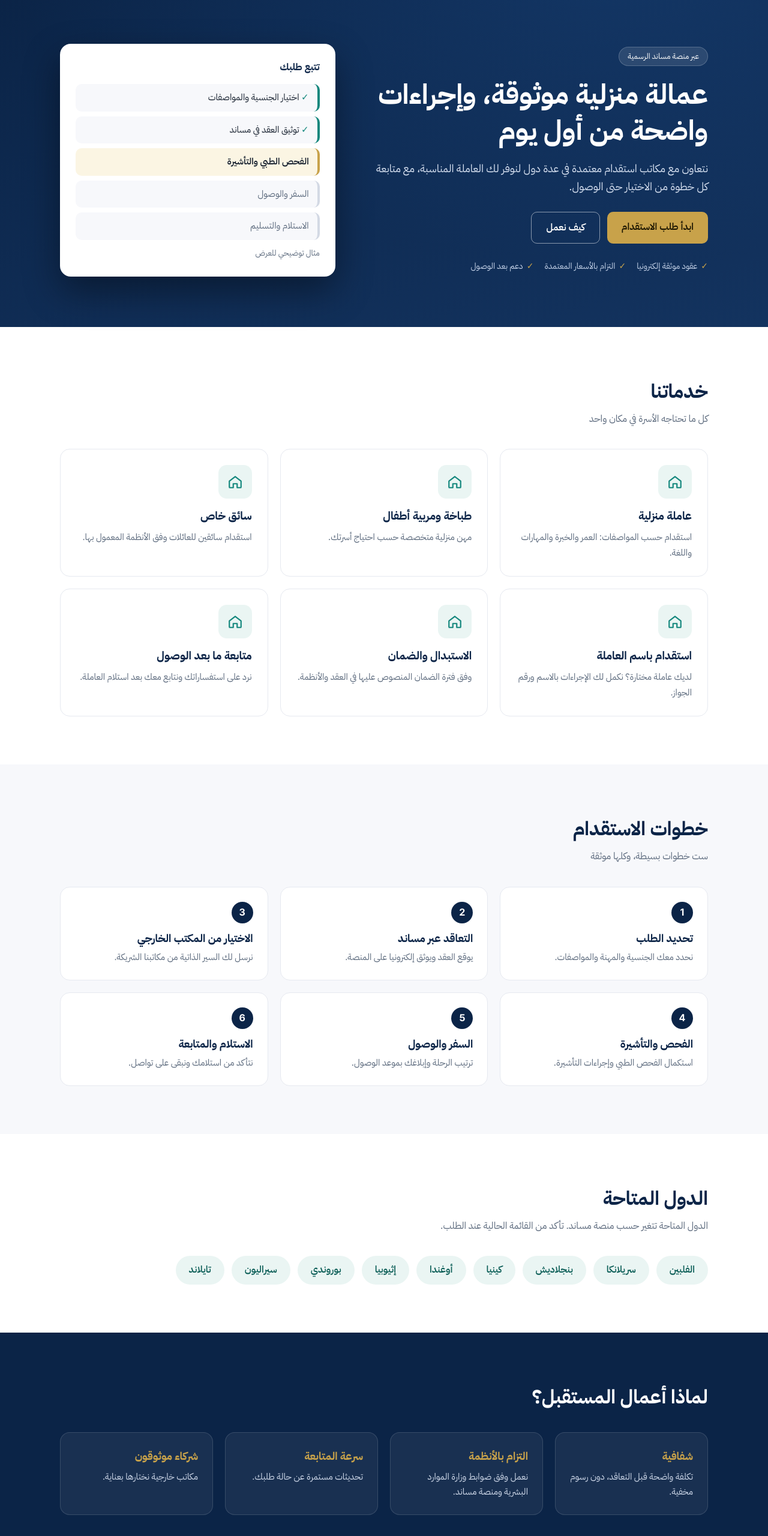
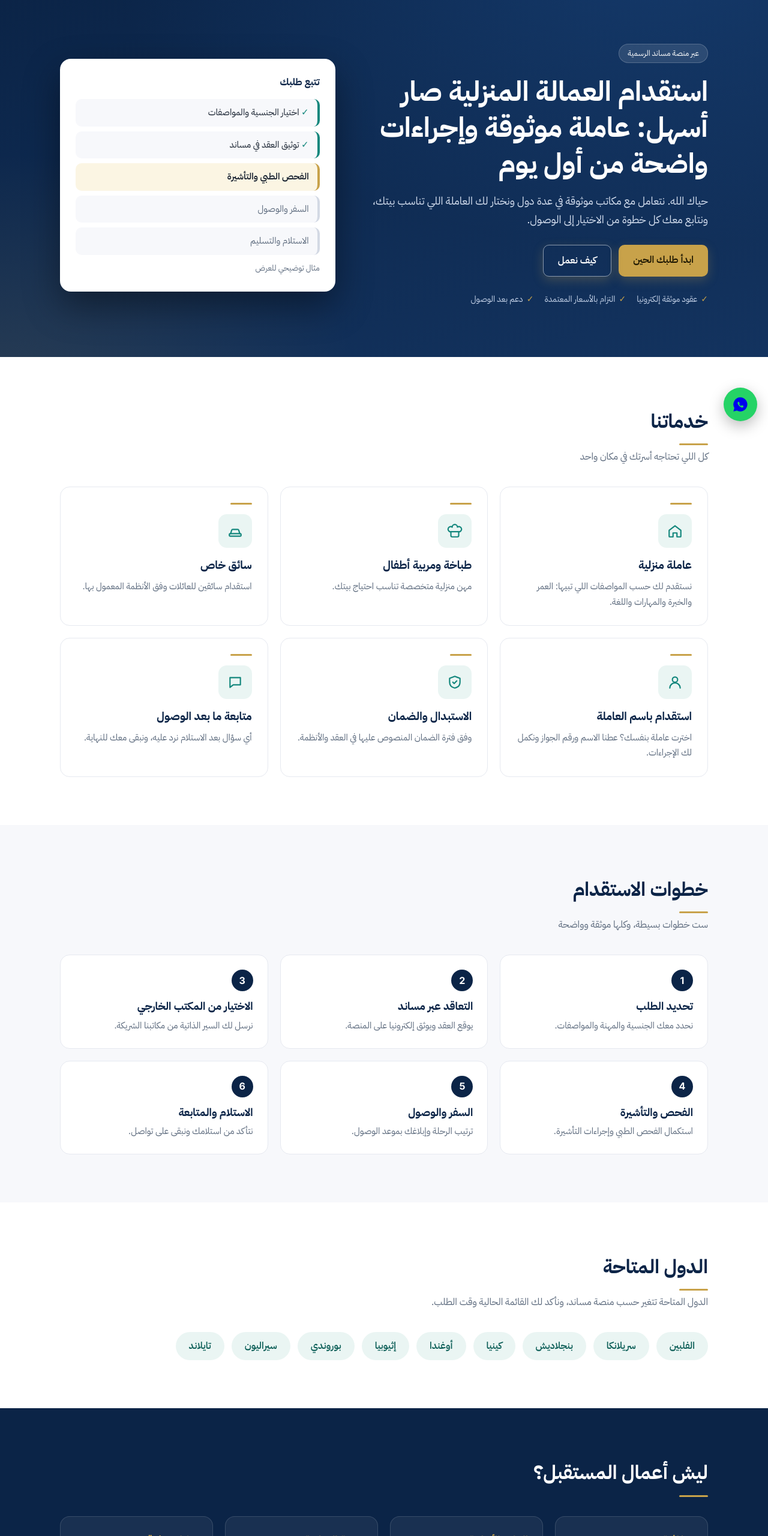
Before and after one commit to wazer14/futureworks, a plain HTML site: page index.html in a window 1280 px wide. Shown: the part 80-2640 px from the top of the page at 60% size. Drawn offline with Linux system fonts and the light colour scheme.

Commit message:
Revise copy and design

```diff
--- a/index.html
+++ b/index.html
@@ -29,9 +29,9 @@
   <div class="wrap hero-in">
     <div class="hero-text">
       <span class="pill" data-ar="عبر منصة مساند الرسمية" data-en="Through the official Musaned platform">عبر منصة مساند الرسمية</span>
-      <h1 data-ar="عمالة منزلية موثوقة، وإجراءات واضحة من أول يوم" data-en="Trusted domestic workers, with a clear process from day one">عمالة منزلية موثوقة، وإجراءات واضحة من أول يوم</h1>
-      <p data-ar="نتعاون مع مكاتب استقدام معتمدة في عدة دول لنوفر لك العاملة المناسبة، مع متابعة كل خطوة من الاختيار حتى الوصول." data-en="We work with vetted recruitment offices abroad to match you with the right worker, and follow every step from selection to arrival.">نتعاون مع مكاتب استقدام معتمدة في عدة دول لنوفر لك العاملة المناسبة، مع متابعة كل خطوة من الاختيار حتى الوصول.</p>
-      <div class="cta"><a class="btn" href="#contact" data-ar="ابدأ طلب الاستقدام" data-en="Start a request">ابدأ طلب الاستقدام</a><a class="btn ghost" href="#process" data-ar="كيف نعمل" data-en="How we work">كيف نعمل</a></div>
+      <h1 data-ar="استقدام العمالة المنزلية صار أسهل: عاملة موثوقة وإجراءات واضحة من أول يوم" data-en="Trusted domestic workers, with a clear process from day one">استقدام العمالة المنزلية صار أسهل: عاملة موثوقة وإجراءات واضحة من أول يوم</h1>
+      <p data-ar="حياك الله. نتعامل مع مكاتب موثوقة في عدة دول ونختار لك العاملة اللي تناسب بيتك، ونتابع معك كل خطوة من الاختيار إلى الوصول." data-en="We work with vetted recruitment offices abroad to find the right worker for your home, and follow every step from selection to arrival.">حياك الله. نتعامل مع مكاتب موثوقة في عدة دول ونختار لك العاملة اللي تناسب بيتك، ونتابع معك كل خطوة من الاختيار إلى الوصول.</p>
+      <div class="cta"><a class="btn" href="#contact" data-ar="ابدأ طلبك الحين" data-en="Start your request">ابدأ طلبك الحين</a><a class="btn ghost" href="#process" data-ar="كيف نعمل" data-en="How we work">كيف نعمل</a></div>
       <ul class="trust">
         <li data-ar="عقود موثقة إلكترونيا" data-en="Electronically authenticated contracts">عقود موثقة إلكترونيا</li>
         <li data-ar="التزام بالأسعار المعتمدة" data-en="Within approved price ceilings">التزام بالأسعار المعتمدة</li>
@@ -55,14 +55,14 @@
 <section id="services" class="sec">
   <div class="wrap">
     <h2 data-ar="خدماتنا" data-en="Our services">خدماتنا</h2>
-    <p class="sub" data-ar="كل ما تحتاجه الأسرة في مكان واحد" data-en="Everything a household needs, in one place">كل ما تحتاجه الأسرة في مكان واحد</p>
+    <p class="sub" data-ar="كل اللي تحتاجه أسرتك في مكان واحد" data-en="Everything a household needs, in one place">كل اللي تحتاجه أسرتك في مكان واحد</p>
     <div class="grid3">
-      <article class="card"><div class="ic"><svg viewBox="0 0 24 24" width="26" height="26" fill="none" stroke="#14877d" stroke-width="2" stroke-linecap="round" stroke-linejoin="round"><path d="M3 11l9-7 9 7v9a1 1 0 0 1-1 1h-5v-6H9v6H4a1 1 0 0 1-1-1z"/></svg></div><h3 data-ar="عاملة منزلية" data-en="Housemaids">عاملة منزلية</h3><p data-ar="استقدام حسب المواصفات: العمر والخبرة والمهارات واللغة." data-en="Recruitment by specification: age, experience, skills and language.">استقدام حسب المواصفات: العمر والخبرة والمهارات واللغة.</p></article>
-      <article class="card"><div class="ic"><svg viewBox="0 0 24 24" width="26" height="26" fill="none" stroke="#14877d" stroke-width="2" stroke-linecap="round" stroke-linejoin="round"><path d="M3 11l9-7 9 7v9a1 1 0 0 1-1 1h-5v-6H9v6H4a1 1 0 0 1-1-1z"/></svg></div><h3 data-ar="طباخة ومربية أطفال" data-en="Cooks & nannies">طباخة ومربية أطفال</h3><p data-ar="مهن منزلية متخصصة حسب احتياج أسرتك." data-en="Specialised household roles to fit your family.">مهن منزلية متخصصة حسب احتياج أسرتك.</p></article>
-      <article class="card"><div class="ic"><svg viewBox="0 0 24 24" width="26" height="26" fill="none" stroke="#14877d" stroke-width="2" stroke-linecap="round" stroke-linejoin="round"><path d="M3 11l9-7 9 7v9a1 1 0 0 1-1 1h-5v-6H9v6H4a1 1 0 0 1-1-1z"/></svg></div><h3 data-ar="سائق خاص" data-en="Private drivers">سائق خاص</h3><p data-ar="استقدام سائقين للعائلات وفق الأنظمة المعمول بها." data-en="Drivers for families, in line with current regulations.">استقدام سائقين للعائلات وفق الأنظمة المعمول بها.</p></article>
-      <article class="card"><div class="ic"><svg viewBox="0 0 24 24" width="26" height="26" fill="none" stroke="#14877d" stroke-width="2" stroke-linecap="round" stroke-linejoin="round"><path d="M3 11l9-7 9 7v9a1 1 0 0 1-1 1h-5v-6H9v6H4a1 1 0 0 1-1-1z"/></svg></div><h3 data-ar="استقدام باسم العاملة" data-en="Named worker recruitment">استقدام باسم العاملة</h3><p data-ar="لديك عاملة مختارة؟ نكمل لك الإجراءات بالاسم ورقم الجواز." data-en="Already chosen a worker? We handle it by name and passport number.">لديك عاملة مختارة؟ نكمل لك الإجراءات بالاسم ورقم الجواز.</p></article>
-      <article class="card"><div class="ic"><svg viewBox="0 0 24 24" width="26" height="26" fill="none" stroke="#14877d" stroke-width="2" stroke-linecap="round" stroke-linejoin="round"><path d="M3 11l9-7 9 7v9a1 1 0 0 1-1 1h-5v-6H9v6H4a1 1 0 0 1-1-1z"/></svg></div><h3 data-ar="الاستبدال والضمان" data-en="Replacement & guarantee">الاستبدال والضمان</h3><p data-ar="وفق فترة الضمان المنصوص عليها في العقد والأنظمة." data-en="As set out in the contract and regulations.">وفق فترة الضمان المنصوص عليها في العقد والأنظمة.</p></article>
-      <article class="card"><div class="ic"><svg viewBox="0 0 24 24" width="26" height="26" fill="none" stroke="#14877d" stroke-width="2" stroke-linecap="round" stroke-linejoin="round"><path d="M3 11l9-7 9 7v9a1 1 0 0 1-1 1h-5v-6H9v6H4a1 1 0 0 1-1-1z"/></svg></div><h3 data-ar="متابعة ما بعد الوصول" data-en="After-arrival support">متابعة ما بعد الوصول</h3><p data-ar="نرد على استفساراتك ونتابع معك بعد استلام العاملة." data-en="We answer your questions and follow up after handover.">نرد على استفساراتك ونتابع معك بعد استلام العاملة.</p></article>
+      <article class="card"><div class="ic"><svg viewBox="0 0 24 24" width="26" height="26" fill="none" stroke="#14877d" stroke-width="2" stroke-linecap="round" stroke-linejoin="round"><path d="M3 11l9-7 9 7v9a1 1 0 0 1-1 1h-5v-6H9v6H4a1 1 0 0 1-1-1z"/></svg></div><h3 data-ar="عاملة منزلية" data-en="Housemaids">عاملة منزلية</h3><p data-ar="نستقدم لك حسب المواصفات اللي تبيها: العمر والخبرة والمهارات واللغة." data-en="Recruitment by specification: age, experience, skills and language.">نستقدم لك حسب المواصفات اللي تبيها: العمر والخبرة والمهارات واللغة.</p></article>
+      <article class="card"><div class="ic"><svg viewBox="0 0 24 24" width="26" height="26" fill="none" stroke="#14877d" stroke-width="2" stroke-linecap="round" stroke-linejoin="round"><path d="M6 13h12v6a2 2 0 0 1-2 2H8a2 2 0 0 1-2-2z"/><path d="M7 13a4 4 0 1 1 1-7 4 4 0 0 1 8 0 4 4 0 1 1 1 7"/></svg></div><h3 data-ar="طباخة ومربية أطفال" data-en="Cooks & nannies">طباخة ومربية أطفال</h3><p data-ar="مهن منزلية متخصصة تناسب احتياج بيتك." data-en="Specialised household roles to fit your family.">مهن منزلية متخصصة تناسب احتياج بيتك.</p></article>
+      <article class="card"><div class="ic"><svg viewBox="0 0 24 24" width="26" height="26" fill="none" stroke="#14877d" stroke-width="2" stroke-linecap="round" stroke-linejoin="round"><path d="M5 16l1.5-5a2 2 0 0 1 2-1.5h7a2 2 0 0 1 2 1.5L19 16"/><rect x="3" y="16" width="18" height="4" rx="1.5"/></svg></div><h3 data-ar="سائق خاص" data-en="Private drivers">سائق خاص</h3><p data-ar="استقدام سائقين للعائلات وفق الأنظمة المعمول بها." data-en="Drivers for families, in line with current regulations.">استقدام سائقين للعائلات وفق الأنظمة المعمول بها.</p></article>
+      <article class="card"><div class="ic"><svg viewBox="0 0 24 24" width="26" height="26" fill="none" stroke="#14877d" stroke-width="2" stroke-linecap="round" stroke-linejoin="round"><circle cx="12" cy="8" r="4"/><path d="M4 21a8 8 0 0 1 16 0"/></svg></div><h3 data-ar="استقدام باسم العاملة" data-en="Named worker recruitment">استقدام باسم العاملة</h3><p data-ar="اخترت عاملة بنفسك؟ عطنا الاسم ورقم الجواز ونكمل لك الإجراءات." data-en="Already chosen a worker? We handle it by name and passport number.">اخترت عاملة بنفسك؟ عطنا الاسم ورقم الجواز ونكمل لك الإجراءات.</p></article>
+      <article class="card"><div class="ic"><svg viewBox="0 0 24 24" width="26" height="26" fill="none" stroke="#14877d" stroke-width="2" stroke-linecap="round" stroke-linejoin="round"><path d="M12 3l8 3v6c0 5-3.5 8-8 9-4.5-1-8-4-8-9V6z"/><path d="M9 12l2 2 4-4"/></svg></div><h3 data-ar="الاستبدال والضمان" data-en="Replacement & guarantee">الاستبدال والضمان</h3><p data-ar="وفق فترة الضمان المنصوص عليها في العقد والأنظمة." data-en="As set out in the contract and regulations.">وفق فترة الضمان المنصوص عليها في العقد والأنظمة.</p></article>
+      <article class="card"><div class="ic"><svg viewBox="0 0 24 24" width="26" height="26" fill="none" stroke="#14877d" stroke-width="2" stroke-linecap="round" stroke-linejoin="round"><path d="M4 5h16v11H9l-5 4z"/></svg></div><h3 data-ar="متابعة ما بعد الوصول" data-en="After-arrival support">متابعة ما بعد الوصول</h3><p data-ar="أي سؤال بعد الاستلام نرد عليه، ونبقى معك للنهاية." data-en="We answer your questions and follow up after handover.">أي سؤال بعد الاستلام نرد عليه، ونبقى معك للنهاية.</p></article>
     </div>
   </div>
 </section>
@@ -70,7 +70,7 @@
 <section id="process" class="sec alt">
   <div class="wrap">
     <h2 data-ar="خطوات الاستقدام" data-en="How recruitment works">خطوات الاستقدام</h2>
-    <p class="sub" data-ar="ست خطوات بسيطة، وكلها موثقة" data-en="Six simple, documented steps">ست خطوات بسيطة، وكلها موثقة</p>
+    <p class="sub" data-ar="ست خطوات بسيطة، وكلها موثقة وواضحة" data-en="Six simple, documented steps">ست خطوات بسيطة، وكلها موثقة وواضحة</p>
     <ol class="timeline">
       <li><span>1</span><h3 data-ar="تحديد الطلب" data-en="Define your request">تحديد الطلب</h3><p data-ar="نحدد معك الجنسية والمهنة والمواصفات." data-en="We agree nationality, role and profile.">نحدد معك الجنسية والمهنة والمواصفات.</p></li>
       <li><span>2</span><h3 data-ar="التعاقد عبر مساند" data-en="Contract on Musaned">التعاقد عبر مساند</h3><p data-ar="يوقع العقد ويوثق إلكترونيا على المنصة." data-en="The contract is signed and authenticated on the platform.">يوقع العقد ويوثق إلكترونيا على المنصة.</p></li>
@@ -85,7 +85,7 @@
 <section id="countries" class="sec">
   <div class="wrap">
     <h2 data-ar="الدول المتاحة" data-en="Source countries">الدول المتاحة</h2>
-    <p class="sub" data-ar="الدول المتاحة تتغير حسب منصة مساند. تأكد من القائمة الحالية عند الطلب." data-en="Availability follows Musaned and can change. We confirm the current list when you apply.">الدول المتاحة تتغير حسب منصة مساند. تأكد من القائمة الحالية عند الطلب.</p>
+    <p class="sub" data-ar="الدول المتاحة تتغير حسب منصة مساند، ونأكد لك القائمة الحالية وقت الطلب." data-en="Availability follows Musaned and can change. We confirm the current list when you apply.">الدول المتاحة تتغير حسب منصة مساند، ونأكد لك القائمة الحالية وقت الطلب.</p>
     <div class="chips">
       <span data-ar="الفلبين" data-en="Philippines">الفلبين</span><span data-ar="سريلانكا" data-en="Sri Lanka">سريلانكا</span><span data-ar="بنجلاديش" data-en="Bangladesh">بنجلاديش</span><span data-ar="كينيا" data-en="Kenya">كينيا</span><span data-ar="أوغندا" data-en="Uganda">أوغندا</span><span data-ar="إثيوبيا" data-en="Ethiopia">إثيوبيا</span><span data-ar="بوروندي" data-en="Burundi">بوروندي</span><span data-ar="سيراليون" data-en="Sierra Leone">سيراليون</span><span data-ar="تايلاند" data-en="Thailand">تايلاند</span>
     </div>
@@ -94,12 +94,12 @@
 
 <section id="why" class="sec dark">
   <div class="wrap">
-    <h2 data-ar="لماذا أعمال المستقبل؟" data-en="Why Future Works?">لماذا أعمال المستقبل؟</h2>
+    <h2 data-ar="ليش أعمال المستقبل؟" data-en="Why Future Works?">ليش أعمال المستقبل؟</h2>
     <div class="grid4">
-      <div class="why"><b data-ar="شفافية" data-en="Transparency">شفافية</b><p data-ar="تكلفة واضحة قبل التعاقد، دون رسوم مخفية." data-en="Clear costs before you sign, no hidden fees.">تكلفة واضحة قبل التعاقد، دون رسوم مخفية.</p></div>
+      <div class="why"><b data-ar="شفافية" data-en="Transparency">شفافية</b><p data-ar="تعرف التكلفة قبل ما توقع، وبدون رسوم مخفية." data-en="Clear costs before you sign, no hidden fees.">تعرف التكلفة قبل ما توقع، وبدون رسوم مخفية.</p></div>
       <div class="why"><b data-ar="التزام بالأنظمة" data-en="Compliance">التزام بالأنظمة</b><p data-ar="نعمل وفق ضوابط وزارة الموارد البشرية ومنصة مساند." data-en="We follow HRSD rules and the Musaned platform.">نعمل وفق ضوابط وزارة الموارد البشرية ومنصة مساند.</p></div>
-      <div class="why"><b data-ar="سرعة المتابعة" data-en="Fast follow-up">سرعة المتابعة</b><p data-ar="تحديثات مستمرة عن حالة طلبك." data-en="Regular updates on your request status.">تحديثات مستمرة عن حالة طلبك.</p></div>
-      <div class="why"><b data-ar="شركاء موثوقون" data-en="Vetted partners">شركاء موثوقون</b><p data-ar="مكاتب خارجية نختارها بعناية." data-en="Overseas offices we choose with care.">مكاتب خارجية نختارها بعناية.</p></div>
+      <div class="why"><b data-ar="سرعة المتابعة" data-en="Fast follow-up">سرعة المتابعة</b><p data-ar="نخبرك بكل جديد في طلبك أول بأول." data-en="Regular updates on your request status.">نخبرك بكل جديد في طلبك أول بأول.</p></div>
+      <div class="why"><b data-ar="شركاء موثوقون" data-en="Vetted partners">شركاء موثوقون</b><p data-ar="مكاتب خارجية نختارها بعناية ونتعامل معها مباشرة." data-en="Overseas offices we choose with care.">مكاتب خارجية نختارها بعناية ونتعامل معها مباشرة.</p></div>
     </div>
   </div>
 </section>
@@ -108,20 +108,20 @@
   <div class="wrap narrow">
     <h2 data-ar="أسئلة شائعة" data-en="Frequently asked questions">أسئلة شائعة</h2>
     <details><summary data-ar="كم تستغرق مدة الاستقدام؟" data-en="How long does recruitment take?">كم تستغرق مدة الاستقدام؟</summary><p data-ar="تختلف حسب الجنسية. الأرقام المنشورة على مساند تشير عادة إلى نحو 47 إلى 57 يوما في المتوسط للجنسيات الشائعة." data-en="It depends on nationality. Averages published for Musaned are roughly 47 to 57 days for common nationalities.">تختلف حسب الجنسية. الأرقام المنشورة على مساند تشير عادة إلى نحو 47 إلى 57 يوما في المتوسط للجنسيات الشائعة.</p></details>
-    <details><summary data-ar="كم التكلفة؟" data-en="What does it cost?">كم التكلفة؟</summary><p data-ar="تحدد الوزارة سقفا أعلى لتكلفة الاستقدام لكل جنسية. نوضح لك التكلفة النهائية قبل توقيع العقد." data-en="The ministry sets a maximum recruitment cost per nationality. We confirm the final cost before you sign.">تحدد الوزارة سقفا أعلى لتكلفة الاستقدام لكل جنسية. نوضح لك التكلفة النهائية قبل توقيع العقد.</p></details>
+    <details><summary data-ar="كم التكلفة؟" data-en="What does it cost?">كم التكلفة؟</summary><p data-ar="تحدد الوزارة سقفا أعلى لتكلفة الاستقدام لكل جنسية. نعطيك التكلفة النهائية قبل توقيع العقد." data-en="The ministry sets a maximum recruitment cost per nationality. We confirm the final cost before you sign.">تحدد الوزارة سقفا أعلى لتكلفة الاستقدام لكل جنسية. نعطيك التكلفة النهائية قبل توقيع العقد.</p></details>
     <details><summary data-ar="هل العقد موثق؟" data-en="Is the contract authenticated?">هل العقد موثق؟</summary><p data-ar="نعم، يتم التعاقد والتوثيق إلكترونيا عبر منصة مساند." data-en="Yes. Contracting and authentication are done electronically on Musaned.">نعم، يتم التعاقد والتوثيق إلكترونيا عبر منصة مساند.</p></details>
-    <details><summary data-ar="ماذا لو لم تناسبني العاملة؟" data-en="What if the worker is not a fit?">ماذا لو لم تناسبني العاملة؟</summary><p data-ar="تطبق شروط الاستبدال والاسترداد المنصوص عليها في العقد والأنظمة. نشرح لك التفاصيل قبل التعاقد." data-en="Replacement and refund terms in the contract and regulations apply. We explain them before you sign.">تطبق شروط الاستبدال والاسترداد المنصوص عليها في العقد والأنظمة. نشرح لك التفاصيل قبل التعاقد.</p></details>
+    <details><summary data-ar="ماذا لو لم تناسبني العاملة؟" data-en="What if the worker is not a fit?">ماذا لو لم تناسبني العاملة؟</summary><p data-ar="تطبق شروط الاستبدال والاسترداد المنصوص عليها في العقد والأنظمة. نوضح لك التفاصيل قبل ما توقع." data-en="Replacement and refund terms in the contract and regulations apply. We explain them before you sign.">تطبق شروط الاستبدال والاسترداد المنصوص عليها في العقد والأنظمة. نوضح لك التفاصيل قبل ما توقع.</p></details>
   </div>
 </section>
 
 <section id="contact" class="sec alt">
   <div class="wrap contact">
     <div>
-      <h2 data-ar="اطلب الاستقدام الآن" data-en="Request a worker">اطلب الاستقدام الآن</h2>
-      <p class="sub" data-ar="اترك بياناتك وسيتواصل معك فريقنا." data-en="Leave your details and our team will contact you.">اترك بياناتك وسيتواصل معك فريقنا.</p>
-      <ul class="info"><li><span dir="ltr">+966 XX XXX XXXX</span></li><li><span dir="ltr">info@your-domain.com</span></li><li data-ar="المملكة العربية السعودية" data-en="Saudi Arabia">المملكة العربية السعودية</li></ul>
+      <h2 data-ar="ابدأ طلبك معنا" data-en="Request a worker">ابدأ طلبك معنا</h2>
+      <p class="sub" data-ar="اترك بياناتك ويتواصل معك فريقنا بأسرع وقت." data-en="Leave your details and our team will contact you.">اترك بياناتك ويتواصل معك فريقنا بأسرع وقت.</p>
+      <a class="btn wa" href="https://wa.me/966XXXXXXXXX" target="_blank" rel="noopener"><svg viewBox="0 0 24 24" width="20" height="20" fill="currentColor"><path d="M12 2a10 10 0 0 0-8.6 15.1L2 22l5-1.3A10 10 0 1 0 12 2zm4.600 13.200c-.2.600-1.200 1.100-1.700 1.200-.5.100-1 .1-1.700-.1a9.500 9.500 0 0 1-4.200-3.700c-.4-.600-1-1.600-1-2.500s.5-1.300.7-1.500c.2-.2.4-.2.600-.2h.4c.2 0 .4 0 .5.400l.7 1.700c.1.200 0 .4 0 .500l-.4.500c-.1.100-.2.300-.1.500.6 1 1.300 1.600 2.200 2.100.3.100.4.100.6-.1l.6-.7c.2-.2.300-.2.500-.1l1.600.8c.2.100.3.200.3.300.1.200.1.700-.1 1.100z"/></svg><span data-ar="تواصل معنا على واتساب" data-en="Chat on WhatsApp">تواصل معنا على واتساب</span></a><ul class="info"><li><span dir="ltr">+966 XX XXX XXXX</span></li><li><span dir="ltr">info@your-domain.com</span></li><li data-ar="المملكة العربية السعودية" data-en="Saudi Arabia">المملكة العربية السعودية</li></ul>
     </div>
-    <form onsubmit="event.preventDefault();alert(document.documentElement.lang==='ar'?'شكرا، سنتواصل معك قريبا (نموذج تجريبي)':'Thank you, we will contact you soon (demo form)')">
+    <form id="reqform">
       <input required placeholder="الاسم" data-ph-ar="الاسم" data-ph-en="Full name">
       <input required type="tel" placeholder="رقم الجوال" data-ph-ar="رقم الجوال" data-ph-en="Mobile number" dir="ltr">
       <select><option data-ar="عاملة منزلية" data-en="Housemaid">عاملة منزلية</option><option data-ar="طباخة" data-en="Cook">طباخة</option><option data-ar="مربية أطفال" data-en="Nanny">مربية أطفال</option><option data-ar="سائق خاص" data-en="Private driver">سائق خاص</option></select>
@@ -138,6 +138,7 @@
     <small>© 2026 Future Works</small>
   </div>
 </footer>
+<a class="wa-float" href="https://wa.me/966XXXXXXXXX" target="_blank" rel="noopener" aria-label="WhatsApp"><svg viewBox="0 0 24 24" width="28" height="28" fill="currentColor"><path d="M12 2a10 10 0 0 0-8.6 15.1L2 22l5-1.3A10 10 0 1 0 12 2zm4.600 13.200c-.2.600-1.200 1.100-1.700 1.200-.5.100-1 .1-1.700-.1a9.500 9.500 0 0 1-4.200-3.700c-.4-.600-1-1.600-1-2.500s.5-1.300.7-1.500c.2-.2.4-.2.600-.2h.4c.2 0 .4 0 .5.400l.7 1.700c.1.200 0 .4 0 .500l-.4.500c-.1.100-.2.300-.1.500.6 1 1.300 1.600 2.200 2.100.3.100.4.100.6-.1l.6-.7c.2-.2.300-.2.500-.1l1.600.8c.2.100.3.200.3.300.1.200.1.700-.1 1.100z"/></svg></a>
 <script src="app.js"></script>
 </body>
 </html>
--- a/style.css
+++ b/style.css
@@ -53,3 +53,12 @@ input:focus,select:focus,textarea:focus{outline:2px solid var(--teal);border-col
 footer{background:#071a35;color:#b8c5da;padding:28px 0}.foot{display:flex;justify-content:space-between;gap:16px;flex-wrap:wrap}
 @media(max-width:860px){.links{display:none}.hero-in,.contact{grid-template-columns:1fr}.grid3,.timeline{grid-template-columns:1fr 1fr}.grid4{grid-template-columns:1fr 1fr}.hero{padding:56px 0}}
 @media(max-width:560px){.grid3,.timeline,.grid4{grid-template-columns:1fr}}
+
+
+.wa{background:#25d366;color:#fff;display:inline-flex;align-items:center;gap:8px;margin-bottom:18px;box-shadow:0 6px 18px #25d36640}
+.wa-float{position:fixed;inset-inline-start:18px;bottom:18px;width:56px;height:56px;border-radius:50%;background:#25d366;display:grid;place-items:center;box-shadow:0 8px 24px #0004;z-index:30}
+.hero{background:radial-gradient(900px 480px at 85% -10%,#1d4f8f66,transparent),radial-gradient(600px 400px at 0% 110%,#c8a24a22,transparent),linear-gradient(160deg,var(--navy),var(--navy2))}
+.card::before{content:'';display:block;height:3px;width:36px;background:var(--gold);border-radius:3px;margin-bottom:16px}
+h2:after{content:'';display:block;width:48px;height:3px;background:var(--gold);border-radius:3px;margin-top:10px}
+.btn{box-shadow:0 6px 18px #c8a24a40}
+@media(max-width:560px){.nav-in{height:62px}.brand small{display:none}.nav-actions .btn.sm{display:none}.lang{padding:6px 10px}.wa-float{width:52px;height:52px}h2{font-size:26px}.sec{padding:56px 0}}
```
Also changed, not shown: app.js (+12 -0 lines).
